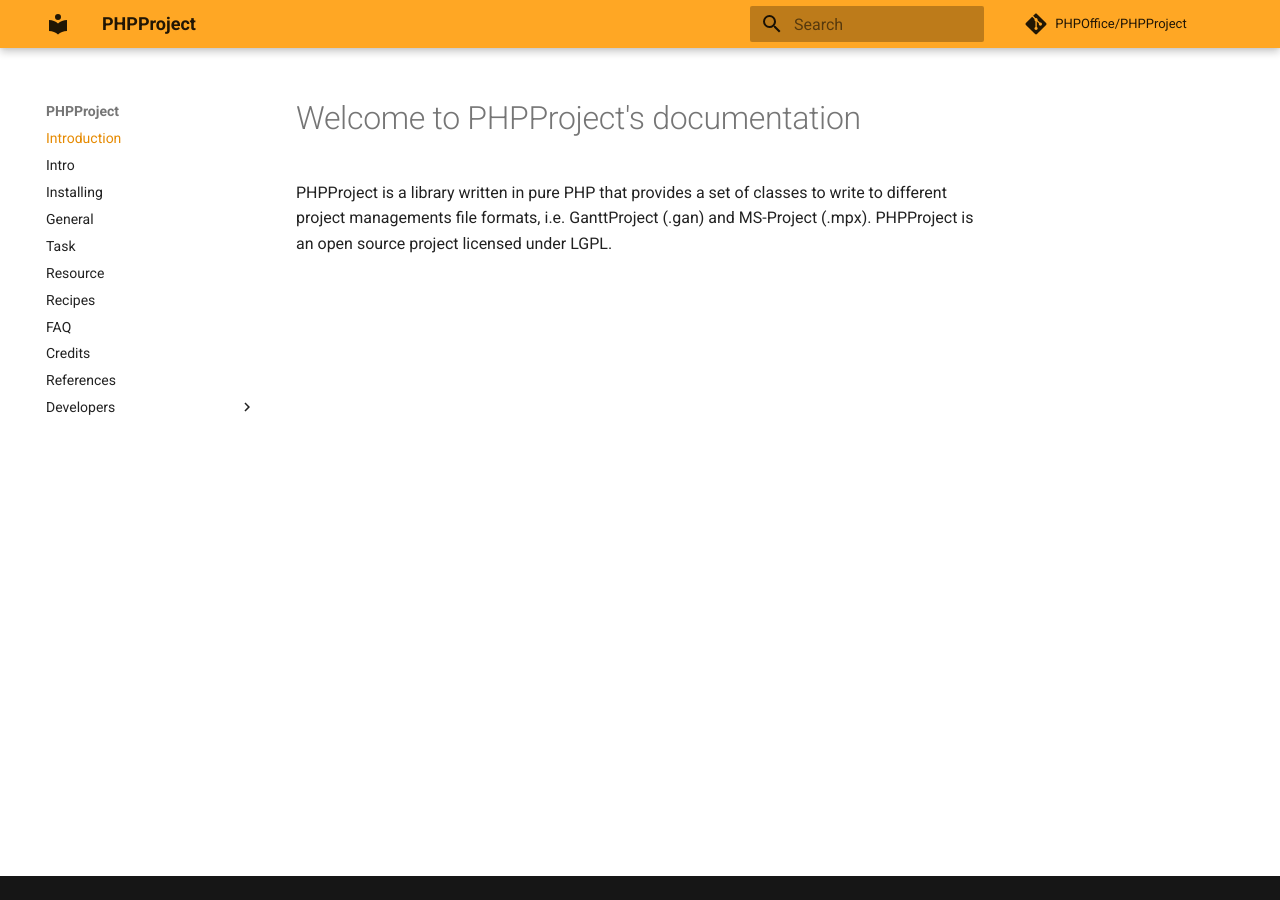
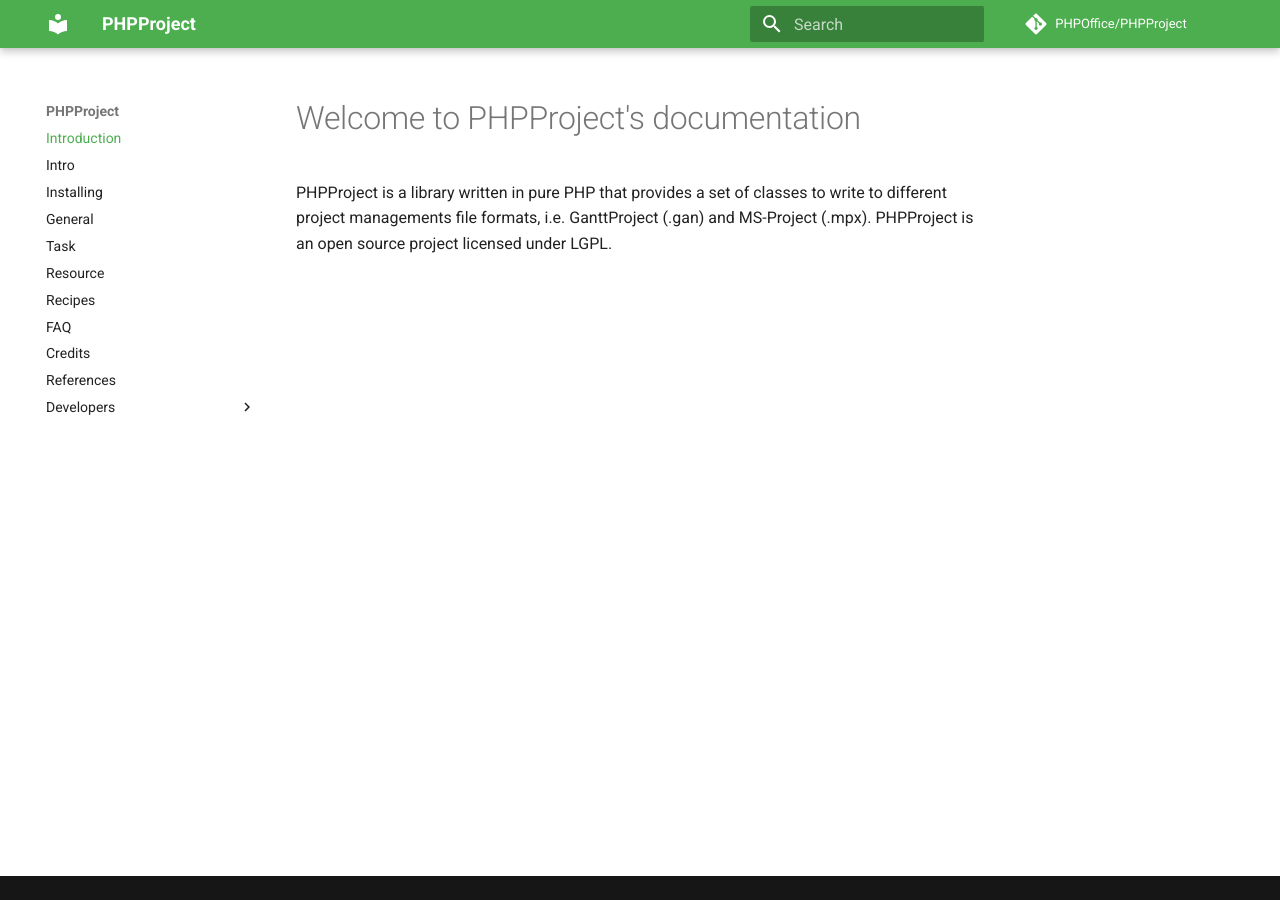
Before and after one commit to PHPOffice/PhpProject, an MkDocs documentation site: the page built from docs/index.md, in a window 1280 px wide. Built offline with MkDocs 1.6.1 and Material for MkDocs 9.7.7, drawn with Linux system fonts in a browser that asks for light colours; comment, search, counter and statistics services are not loaded.

Commit message:
Update mkdocs.yml
Co-authored-by: Progi1984 <progi1984@gmail.com>

```diff
--- a/mkdocs.yml
+++ b/mkdocs.yml
@@ -8,7 +8,7 @@
 theme:
   name: material
   palette:
-    primary: orange
+    primary: green
   features:
     - search.highlight
     - search.suggest
```
